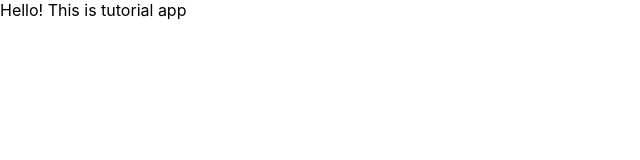
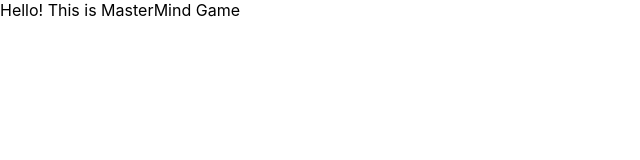
Before and after one commit to singhroshan1999/small-react-projects, a React (Create React App) app: page / in a window 1280 px wide. Shown: the top 160 px of the page, without its empty margins (0-640 px from the left). Built offline with nearby package versions, Linux system fonts and the light colour scheme.

Commit message:
first commit of mastermind game

```diff
--- a/public/index.html
+++ b/public/index.html
@@ -19,7 +19,7 @@
       work correctly both with client-side routing and a non-root public URL.
       Learn how to configure a non-root public URL by running `npm run build`.
     -->
-    <title>React tutorial app</title>
+    <title>Mastermind Game</title>
   </head>
   <body>
     <noscript>
--- a/src/App.js
+++ b/src/App.js
@@ -4,7 +4,7 @@ class App extends Component {
 
   render() {
     return (
-<div> Hello! This is tutorial app</div>
+<div> Hello! This is MasterMind Game</div>
     );
   }
 }
```
